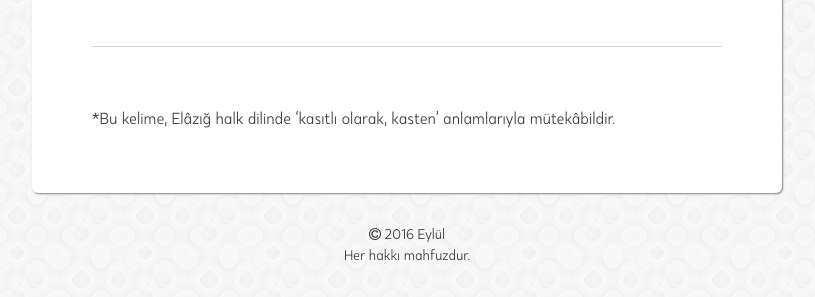
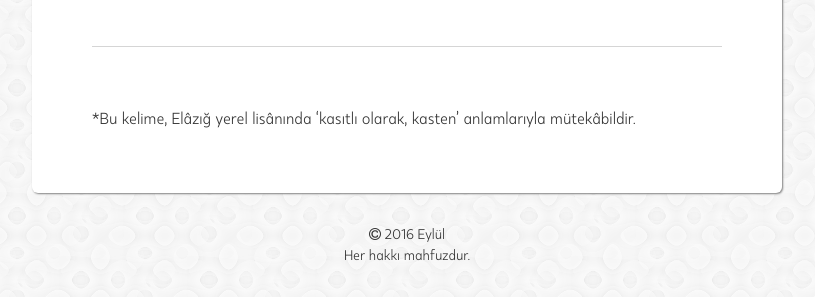
Before and after one commit to muhammedaydogdu/muhammedaydogdu.github.io, a Jekyll site: the page built from _posts/2020-01-01-cunku-kuslar-semada-dinlenir.md, in a window 1280 px wide and 900 px high, scrolled down 1866 px. Shown: the part 600-897 px from the top of the window, without its empty margins (233-1048 px from the left). Built offline with Jekyll 4.4.1, drawn with Linux system fonts in a browser that asks for light colours; some web fonts are replaced; some of the changed text lies outside the part shown.

Commit message:
Update 2020-01-01-cunku-kuslar-semada-dinlenir.md

```diff
--- a/_posts/2020-01-01-cunku-kuslar-semada-dinlenir.md
+++ b/_posts/2020-01-01-cunku-kuslar-semada-dinlenir.md
@@ -106,4 +106,4 @@ insana bir düşman mıdır?
 
 <br/>
 
-*Bu kelime, Elâzığ halk dilinde 'kasıtlı olarak, kasten' anlamlarıyla mütekâbildir.
+*Bu kelime, Elâzığ yerel lisânında 'kasıtlı olarak, kasten' anlamlarıyla mütekâbildir.
```
Also changed, not shown: other parts of _posts/2020-01-01-cunku-kuslar-semada-dinlenir.md (+1 -1 lines).
